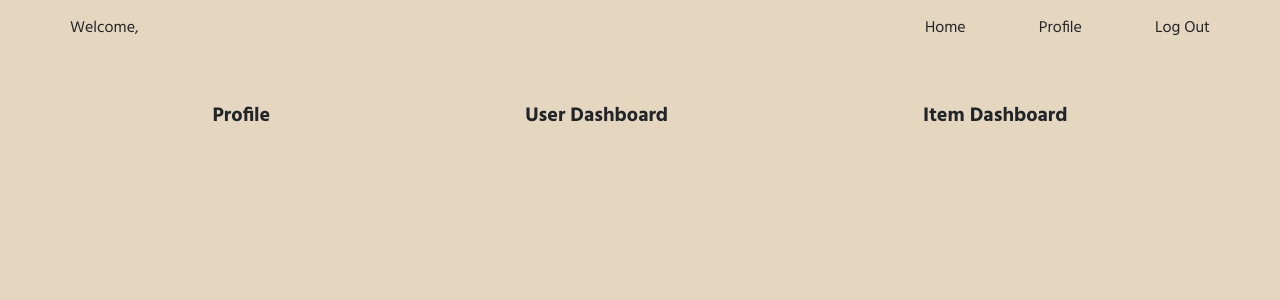
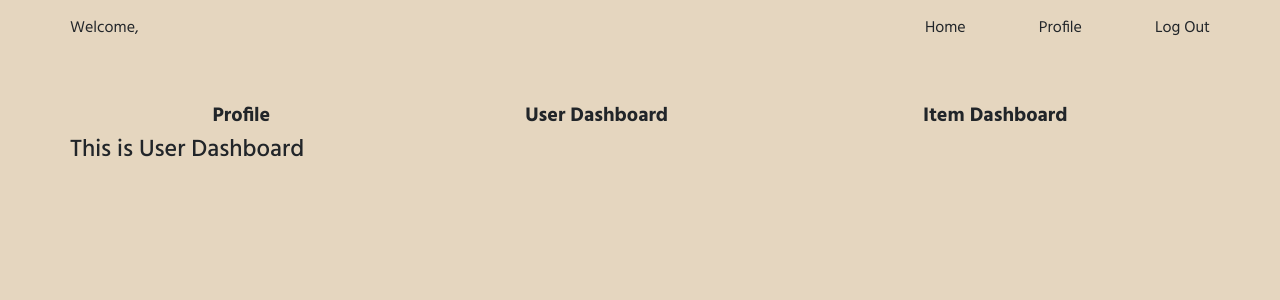
Before and after one commit to Abhiram13/MordorClient, a React (Create React App) app: page /1/profile in a window 1280 px wide. Both pictures are taken after a click on the element "User Dashboard". Shown: the top 300 px of the page. Built offline with nearby package versions, Linux system fonts and the light colour scheme; no server answers.

Commit message:
added tab view in profile page

```diff
--- /dev/null
+++ b/src/workflow/Profile/itemDashoard.js
@@ -0,0 +1,11 @@
+import React, { Fragment } from 'react';
+
+export default class ItemDashboard extends React.Component {
+   render() {
+      return (
+         <Fragment>
+            <h4>This is Item Dashboard</h4>
+         </Fragment>
+      )
+   }
+}
--- a/src/workflow/Profile/profile.js
+++ b/src/workflow/Profile/profile.js
@@ -1,24 +1,34 @@
-import React, { Fragment } from 'react';
+import React, { Fragment, useState } from 'react';
 import Header from '../Search/Header/header';
 import UserProfile from './userProfile';
+import UserDashboard from './userDashboard';
+import ItemDashboard from './itemDashoard';
 
 function tabContent(tab) {
    switch (tab) {
-      case 'Profile':
+      case 'User Dashboard':
+         return <UserDashboard />
+      case 'Item Dashboard':
+         return <ItemDashboard />
+      default:
          return <UserProfile />
    }
 }
 
 const Profile = () => {
+
+   const [tab, setTab] = useState('');
+
    return (
       <Fragment>
          <Header />
          <div className="container p-0 m-0 mx-auto mt-5">
             <div className="d-flex justify-content-between col-sm-9 p-0 mx-auto">
-               <h5 onClick={() => tabContent()}><strong>Profile</strong></h5>
-               <h5 onClick={() => tabContent()}><strong>User Dashboard</strong></h5>
-               <h5 onClick={() => tabContent()}><strong>Item Dashboard</strong></h5>
+               <h5 onClick={() => setTab()}><strong>Profile</strong></h5>
+               <h5 onClick={() => setTab('User Dashboard')}><strong>User Dashboard</strong></h5>
+               <h5 onClick={() => setTab('Item Dashboard')}><strong>Item Dashboard</strong></h5>
             </div>
+            {tabContent(tab)}
          </div>
       </Fragment>
    )
--- /dev/null
+++ b/src/workflow/Profile/userDashboard.js
@@ -0,0 +1,11 @@
+import React, { Fragment } from 'react';
+
+export default class UserDashboard extends React.Component {
+   render() {
+      return (
+         <Fragment>
+            <h4>This is User Dashboard</h4>
+         </Fragment>
+      )
+   }
+}
--- a/src/workflow/Search/home.js
+++ b/src/workflow/Search/home.js
@@ -3,8 +3,6 @@ import { withRouter } from 'react-router-dom';
 import request from '../../helpers/helper';
 import { ItemProvider } from '../../context/context';
 import Aside from './Aside/aside';
-// import View from './viewModal';
-// import Edit from './editModal';
 import Header from './Header/header';
 
 class Home extends React.Component {
@@ -68,12 +66,6 @@ class Home extends React.Component {
 
       this.setState({ data: anotherArray });
       return;
-   }
-
-   deleteItem = (item) => {
-      request.post('deleteItem.js', item, (xhttp) => {
-         //
-      })
    }
 
    like = (item) => {
@@ -169,10 +161,6 @@ class Home extends React.Component {
                                     </section>
                                  </section>
                               </section>
-
-                              {/* MODAL */}
-                              {/* <View item={item} />
-                              <Edit item={item} /> */}
                            </Fragment>
                         )
                      })
```
